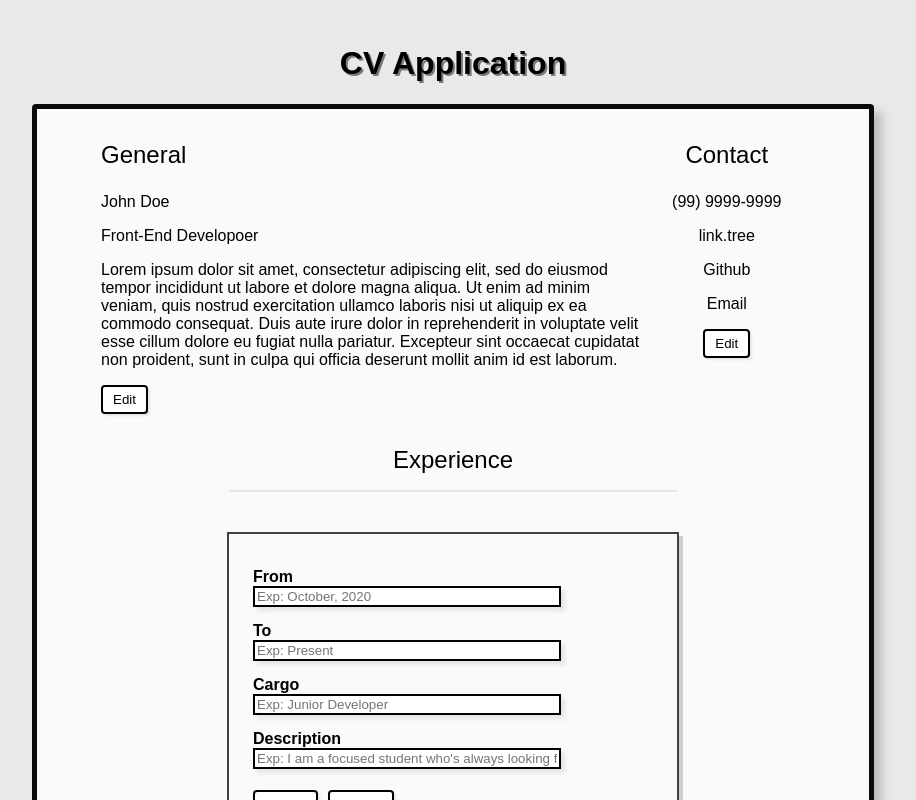
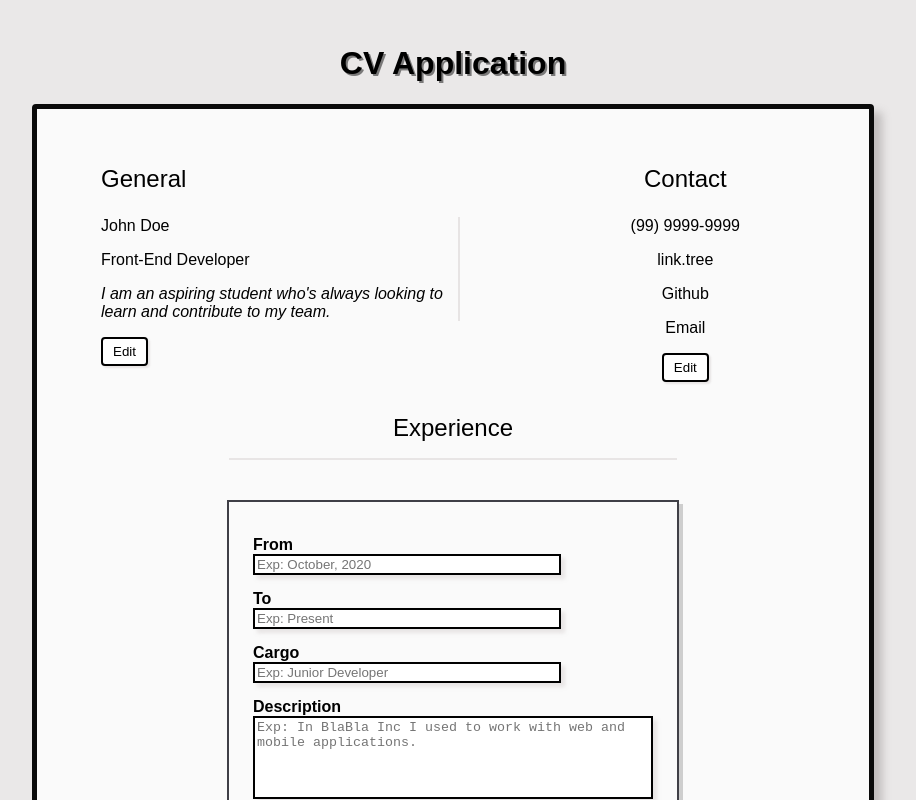
Before and after one commit to stpafk/cv-application, a React (Create React App) app: page / in a window 1280 px wide. Both pictures are taken after a click on the button "Add Experience". Shown: the top 800 px of the page, without its empty margins (187-1103 px from the left). Built offline with nearby package versions, Linux system fonts and the light colour scheme.

Commit message:
finish styling + added textarea

```diff
--- a/src/components/Experience.js
+++ b/src/components/Experience.js
@@ -104,7 +104,7 @@ class Experience extends Component {
                             <label htmlFor="cargo">Cargo</label>
                             <input type="text" name="cargo" value={experience.cargo} onChange={this.handleEvent} placeholder="Exp: Junior Developer"></input>
                             <label htmlFor="description">Description</label>
-                            <input type="text" name="description" value={experience.description} onChange={this.handleEvent} placeholder="Exp: I am a focused student who's always looking for improving my skills and helping my team.'."></input>
+                            <textarea rows="5" cols="80" name="description" value={experience.description} onChange={this.handleEvent} placeholder="Exp: In BlaBla Inc I used to work with web and mobile applications."></textarea>
                             <div className="form buttons">
                                 <button className="form submit" onClick={this.submitForm}>Submit</button>
                                 <button className="cancel exp" onClick={() => this.setState({ isForm: false })}>Cancel</button>
--- a/src/components/General.js
+++ b/src/components/General.js
@@ -47,17 +47,17 @@ class General extends Component {
                         onChange={this.eventHandler}>
                         </input>
                         <label htmlFor="description" className="label-description">Description</label>
-                        <input className='header-description edit'
+                        <textarea className='header-description edit' rows="5" cols="80"
                         placeholder={description ? description : "Description"}
                         value={description}
                         name="description"
-                        onChange={this.eventHandler}></input>
+                        onChange={this.eventHandler}></textarea>
                     </div>
                 ) : (
                     <div className='general view'>
                         <p className='header-name'>{name ? name : "John Doe"}</p>
-                        <p className="header-cargo">{cargo ? cargo : "Front-End Developoer"}</p>
-                        <p className='header-description'>{description ? description : "Lorem ipsum dolor sit amet, consectetur adipiscing elit, sed do eiusmod tempor incididunt ut labore et dolore magna aliqua. Ut enim ad minim veniam, quis nostrud exercitation ullamco laboris nisi ut aliquip ex ea commodo consequat. Duis aute irure dolor in reprehenderit in voluptate velit esse cillum dolore eu fugiat nulla pariatur. Excepteur sint occaecat cupidatat non proident, sunt in culpa qui officia deserunt mollit anim id est laborum."}</p>
+                        <p className="header-cargo">{cargo ? cargo : "Front-End Developer"}</p>
+                        <p className='header-description'>{description ? description : "I am an aspiring student who's always looking to learn and contribute to my team."}</p>
                     </div>
                 )}
                 <button className='edit button'
--- a/src/styles/Style.css
+++ b/src/styles/Style.css
@@ -40,7 +40,7 @@ input {
     background-color: var(--white);
     width: 80%;
     height: 90%;
-    padding: 2vh 5vw;
+    padding: 5vh 5vw;
     border: 5px solid var(--black);
     border-radius: 4px 4px;
     box-shadow: 8px 8px 8px rgba(110, 105, 105, 0.336)
@@ -49,7 +49,17 @@ input {
 .cv-header {
     padding: 0;
     display: grid;
-    grid-template-columns: 3.5fr 1fr;
+    grid-template-columns: 1.5fr 1fr;
+    gap: 15%;
+}
+
+.header-description {
+    max-width: 350px;
+    font-style: italic;
+}
+
+.general.view {
+    border-right: 2px solid rgba(177, 167, 167, 0.26)
 }
 
 .general.edit {
@@ -154,6 +164,16 @@ input {
     font-size: clamp(1em, 1.5em, 2em);
 }
 
+.exp.form textarea,
+.header-description.edit {
+    resize: none;
+    border: 2px solid black;
+    box-shadow: 4px 4px 4px rgba(177, 167, 167, 0.26);
+    max-width: 400px;
+    max-height: 300px;
+    margin-bottom: 5px;
+}
+
 #contact {
     text-align: center;
 }
```
